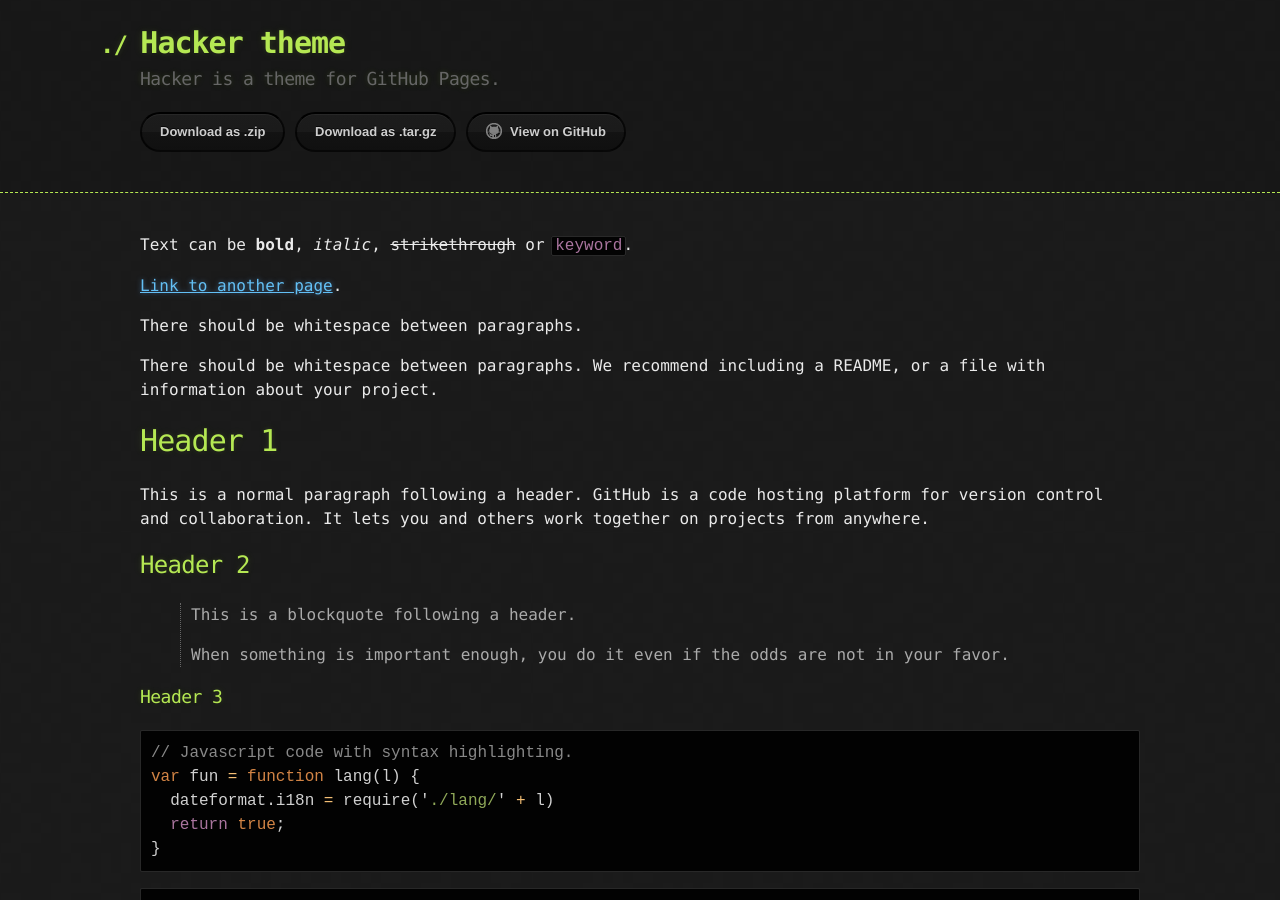
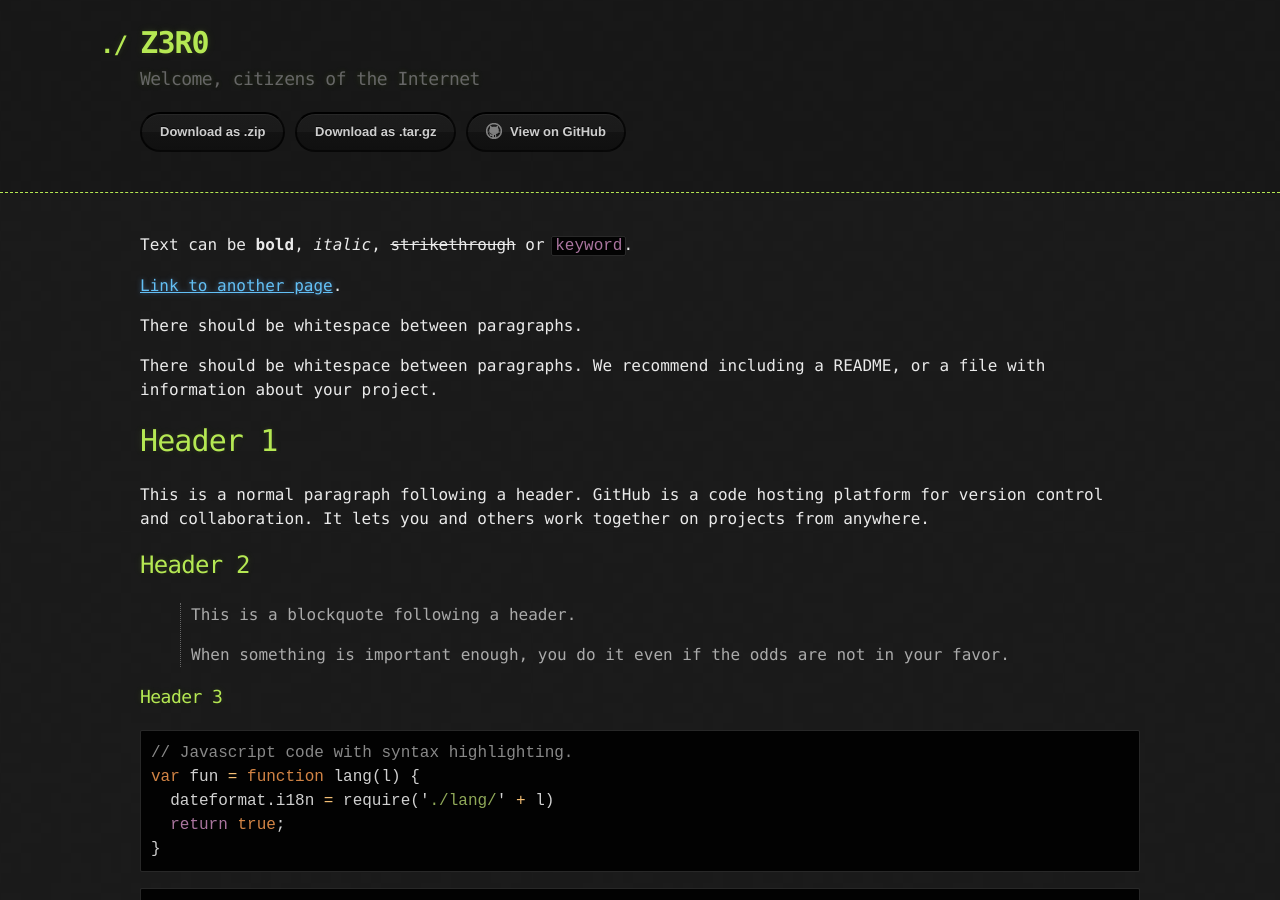
Before and after one commit to z3r0web/z3r0web.github.io, a Jekyll site: the page built from index.md, in a window 1280 px wide and 900 px high. Built offline with Jekyll 4.4.1, drawn with Linux system fonts in a browser that asks for light colours.

Commit message:
Update _config.yml

```diff
--- a/_config.yml
+++ b/_config.yml
@@ -1,5 +1,6 @@
-title: Hacker theme
-description: Hacker is a theme for GitHub Pages.
+title: Z3R0
+description: Welcome, citizens of the Internet
 show_downloads: true
 google_analytics:
+
 theme: jekyll-theme-hacker
```
